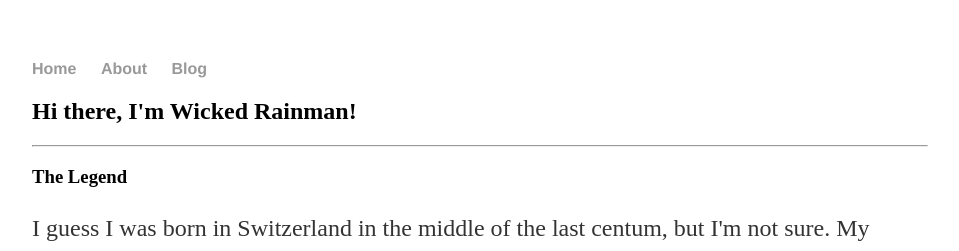
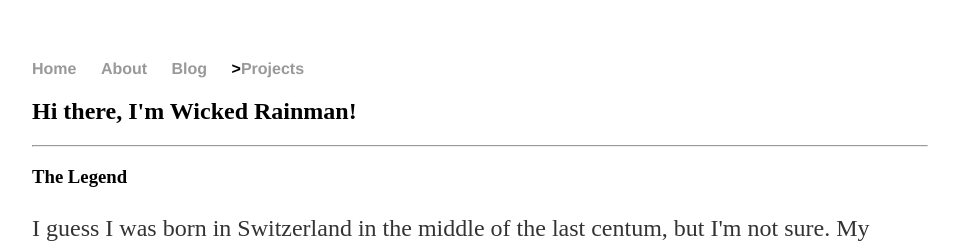
Before and after one commit to wicked-rainman/wicked-rainman.github.io, a Jekyll site: the page built from index.html, in a window 1280 px wide. Shown: the top 251 px of the page, without its empty margins (160-1119 px from the left). Built offline with Jekyll 4.4.1, drawn with Linux system fonts in a browser that asks for light colours.

Commit message:
Update default.html

```diff
--- a/_layouts/default.html
+++ b/_layouts/default.html
@@ -11,6 +11,7 @@
 	        		<li><a href="/">Home</a></li>
 		        	<li><a href="/about">About</a></li>
 	        		<li><a href="/blog">Blog</a></li>
+				<li>><a href="/projects">Projects</a></li>
 	    		</ul>
 			</nav>
 			<div class="container">
```
